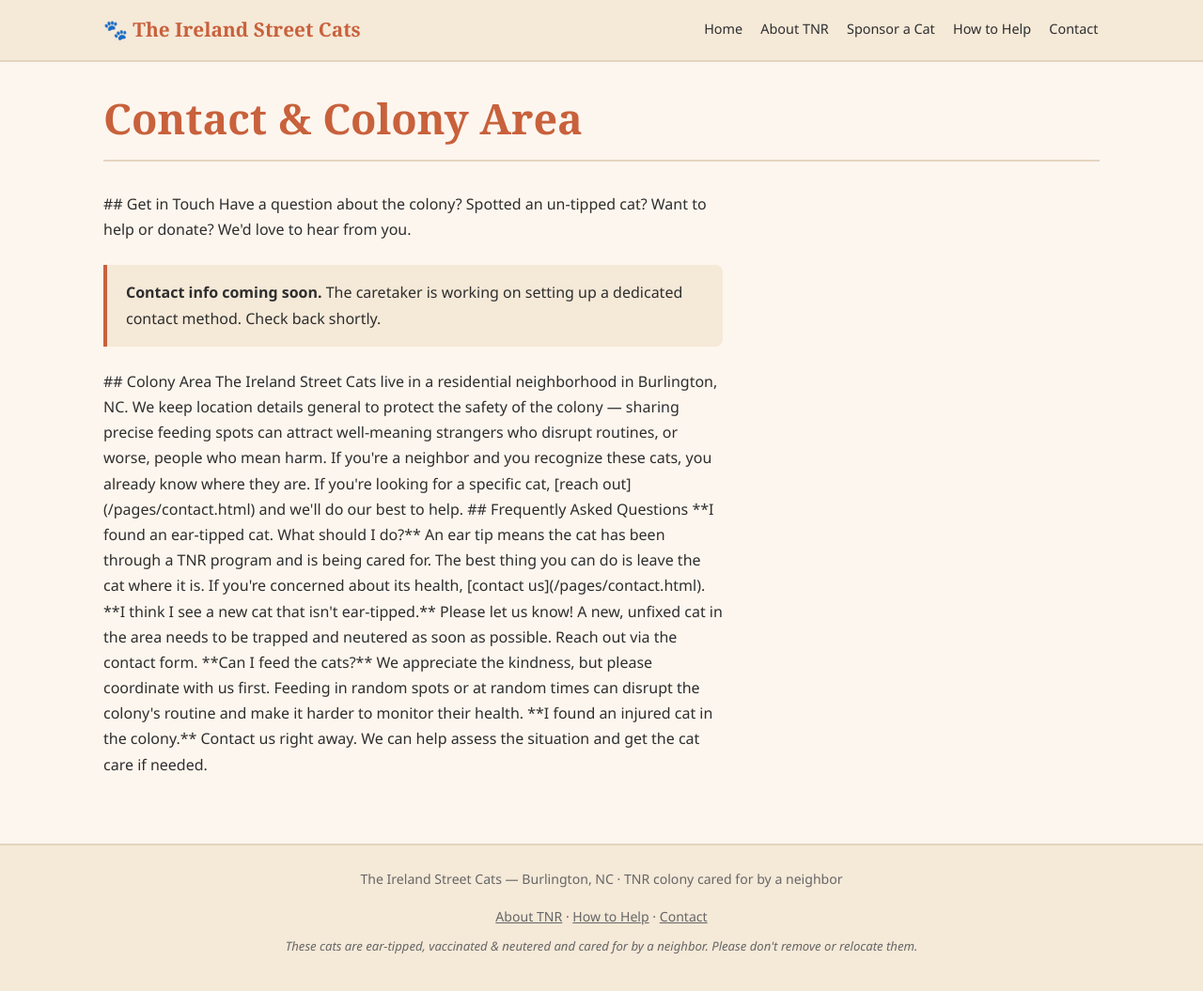
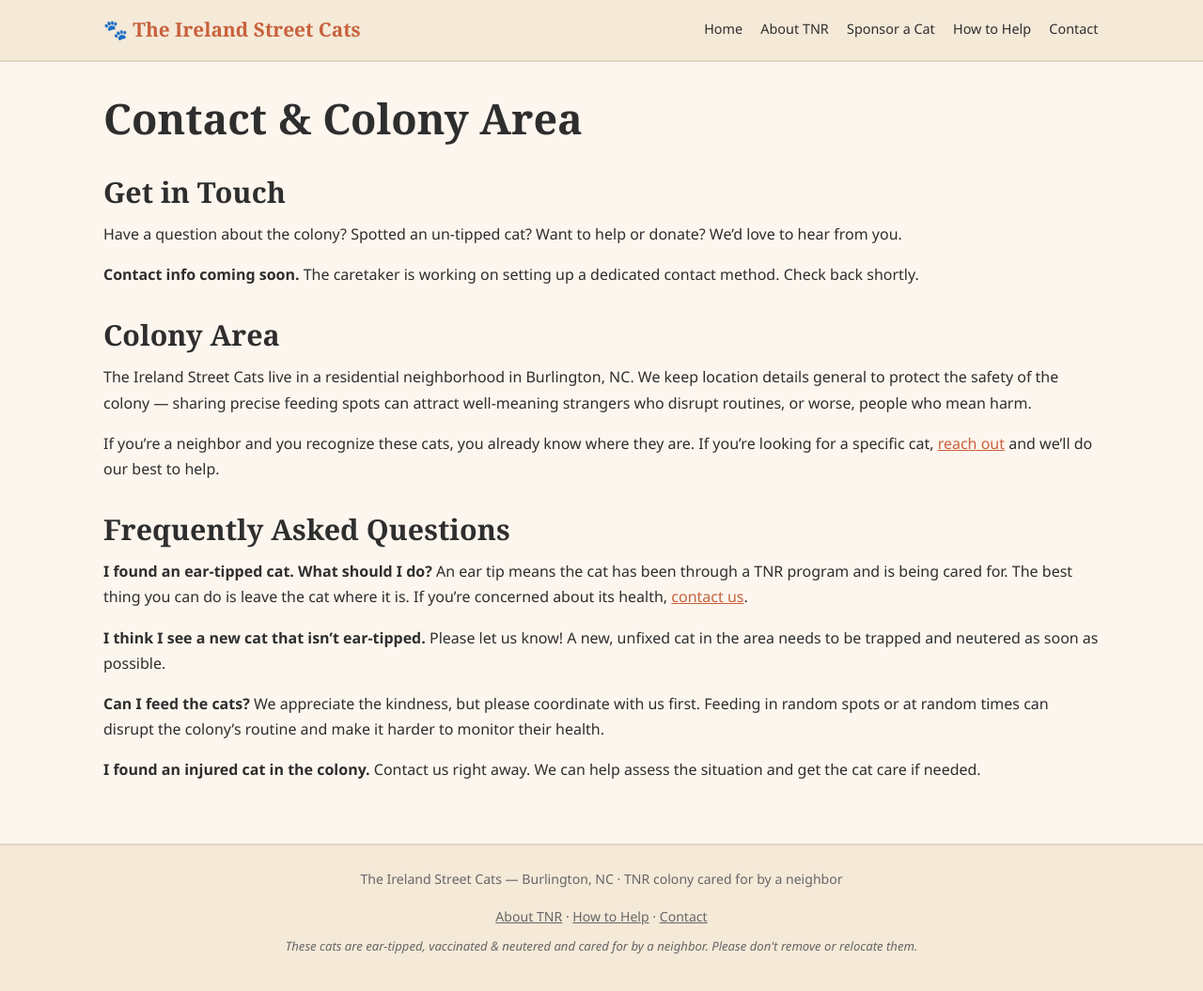
Before and after one commit to bblackm/ireland-street-cats, a Jekyll site: the page built from pages/contact.md, in a window 1280 px wide and 1058 px high. Shown: the top 1055 px of the window at 94% size. Built offline with Jekyll 4.4.1, drawn with Linux system fonts in a browser that asks for light colours.

Commit message:
Bugfix markdown not rendering in divs

```diff
--- a/pages/contact.md
+++ b/pages/contact.md
@@ -4,19 +4,13 @@ title: Colony Map & Contact
 permalink: /pages/contact.html
 ---
 
-<div class="page-header">
-  <h1>Contact & Colony Area</h1>
-</div>
-
-<div class="content-body">
+# Contact & Colony Area
 
 ## Get in Touch
 
 Have a question about the colony? Spotted an un-tipped cat? Want to help or donate? We'd love to hear from you.
 
-<div class="callout">
-  <strong>Contact info coming soon.</strong> The caretaker is working on setting up a dedicated contact method. Check back shortly.
-</div>
+**Contact info coming soon.** The caretaker is working on setting up a dedicated contact method. Check back shortly.
 
 ## Colony Area
 
@@ -30,12 +24,10 @@ If you're a neighbor and you recognize these cats, you already know where they a
 An ear tip means the cat has been through a TNR program and is being cared for. The best thing you can do is leave the cat where it is. If you're concerned about its health, [contact us]({{ '/pages/contact.html' | relative_url }}).
 
 **I think I see a new cat that isn't ear-tipped.**
-Please let us know! A new, unfixed cat in the area needs to be trapped and neutered as soon as possible. Reach out via the contact form.
+Please let us know! A new, unfixed cat in the area needs to be trapped and neutered as soon as possible.
 
 **Can I feed the cats?**
 We appreciate the kindness, but please coordinate with us first. Feeding in random spots or at random times can disrupt the colony's routine and make it harder to monitor their health.
 
 **I found an injured cat in the colony.**
 Contact us right away. We can help assess the situation and get the cat care if needed.
-
-</div>
```
Also changed, not shown: pages/about-tnr.md (+3 -8 lines), pages/help.md (+2 -10 lines), pages/sponsor.md (+7 -15 lines).
